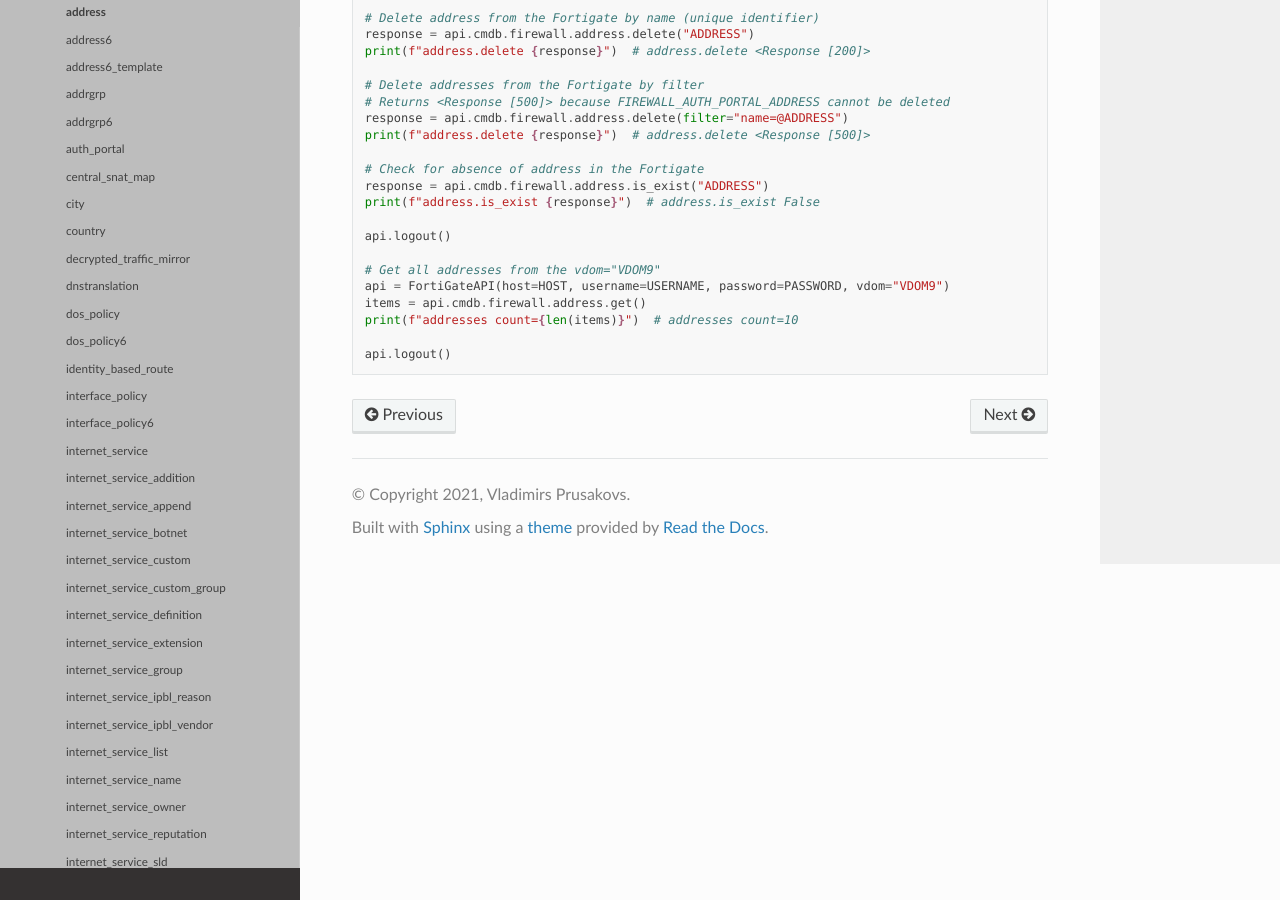
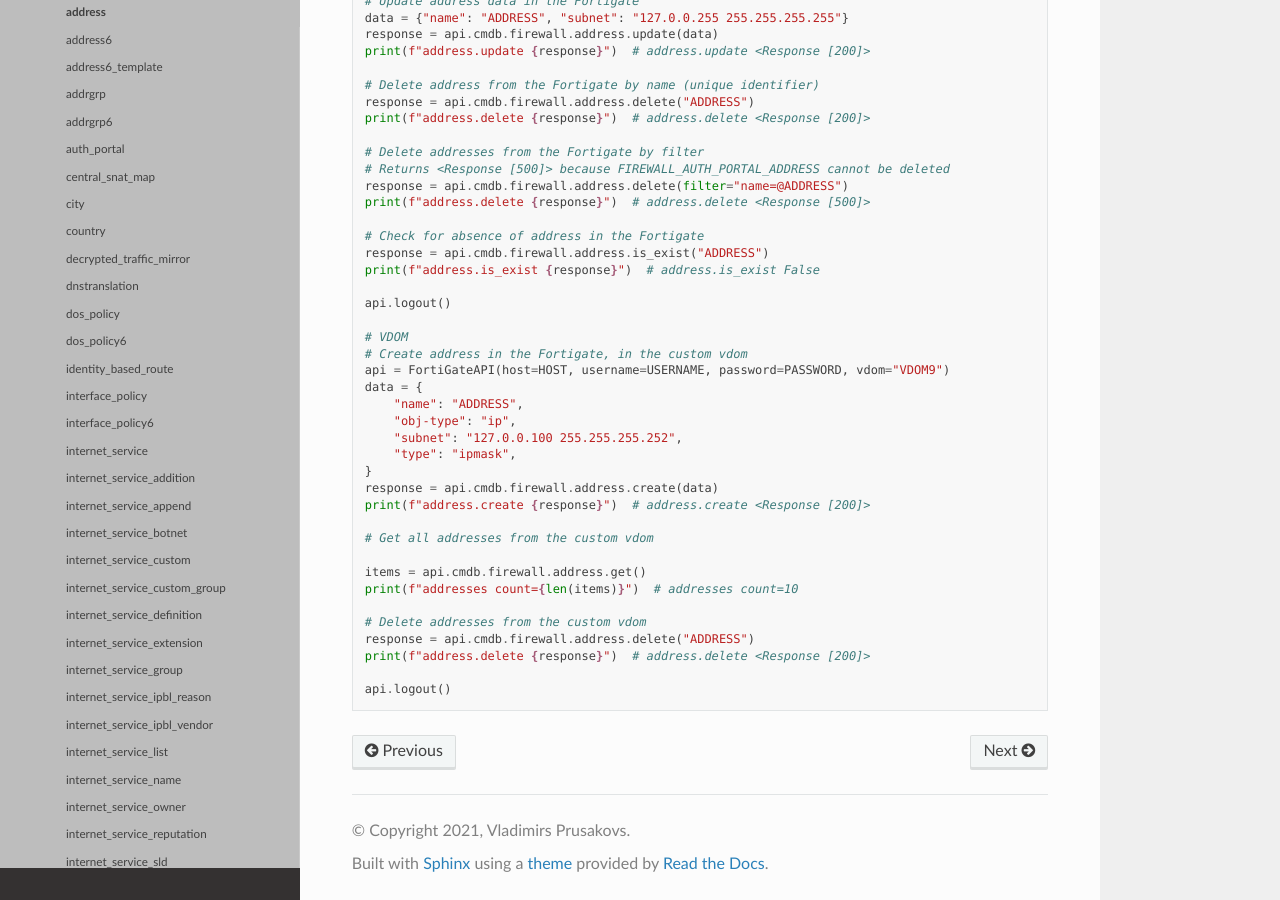
Before and after one commit to vladimirs-git/fortigate-api, a Sphinx documentation site: the page built from docs/fortigateapi/cmdb/firewall/address.rst, in a window 1280 px wide and 900 px high, scrolled down 1795 px. Built offline with Sphinx 7.4.7 and the Read the Docs theme 2.0.0, drawn with Linux system fonts in a browser that asks for light colours; pages that are not in the unit, such as notebooks, are missing from menus; some of the changed text lies outside the part shown.

Commit message:
examples

```diff
--- a/docs/fortigateapi/cmdb/firewall/address.rst
+++ b/docs/fortigateapi/cmdb/firewall/address.rst
@@ -15,7 +15,7 @@ Usage
 
     """api/v2/cmdb/firewall/address
 
-    - Create address in the Fortigate
+    - Create address in the Fortigate, in the default vdom root
     - Get all addresses from the Fortigate vdom root
     - Format output data to return only required key values
     - Get address by name (unique identifier)
@@ -27,7 +27,11 @@ Usage
     - Delete address from the Fortigate by name (unique identifier)
     - Delete addresses from the Fortigate by filter
     - Check for absence of address in the Fortigate
-    - Get all addresses from the vdom
+
+    VDOM
+    - Create address in the Fortigate, in the custom vdom
+    - Get all addresses from the custom vdom
+    - Delete addresses from the custom vdom
     """
 
     import logging
@@ -44,7 +48,7 @@ Usage
     api = FortiGateAPI(host=HOST, username=USERNAME, password=PASSWORD, logging_error=True)
     api.login()  # login is optional
 
-    # Create address in the Fortigate
+    # Create address in the Fortigate, in the default vdom root
     data = {
         "name": "ADDRESS",
         "obj-type": "ip",
@@ -113,9 +117,25 @@ Usage
 
     api.logout()
 
-    # Get all addresses from the vdom="VDOM9"
+    # VDOM
+    # Create address in the Fortigate, in the custom vdom
     api = FortiGateAPI(host=HOST, username=USERNAME, password=PASSWORD, vdom="VDOM9")
+    data = {
+        "name": "ADDRESS",
+        "obj-type": "ip",
+        "subnet": "127.0.0.100 255.255.255.252",
+        "type": "ipmask",
+    }
+    response = api.cmdb.firewall.address.create(data)
+    print(f"address.create {response}")  # address.create <Response [200]>
+
+    # Get all addresses from the custom vdom
+
     items = api.cmdb.firewall.address.get()
     print(f"addresses count={len(items)}")  # addresses count=10
 
+    # Delete addresses from the custom vdom
+    response = api.cmdb.firewall.address.delete("ADDRESS")
+    print(f"address.delete {response}")  # address.delete <Response [200]>
+
     api.logout()
```
Also changed, not shown: README.rst (+1 -6 lines), docs/fortigateapi/FortiGate.rst (+10 -1 lines), docs/fortigateapi/FortiGateAPI.rst (+10 -1 lines).
